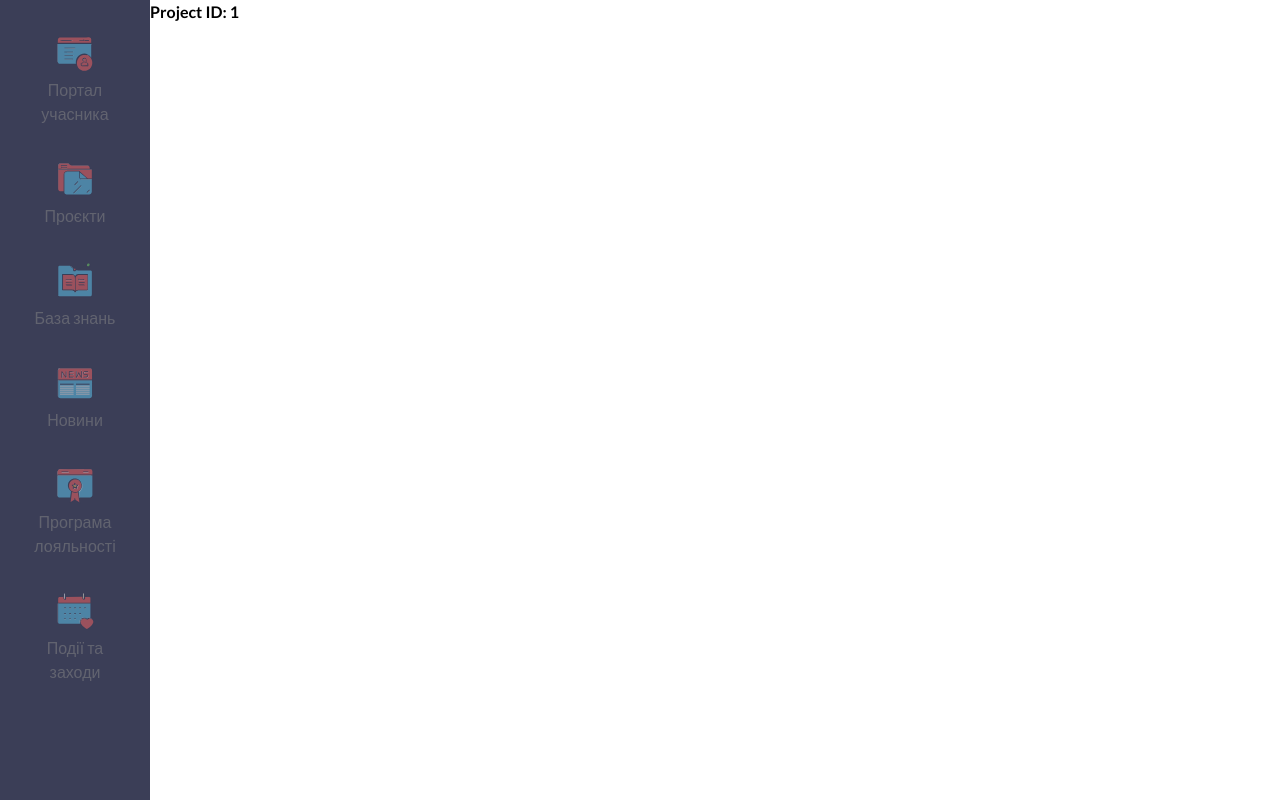
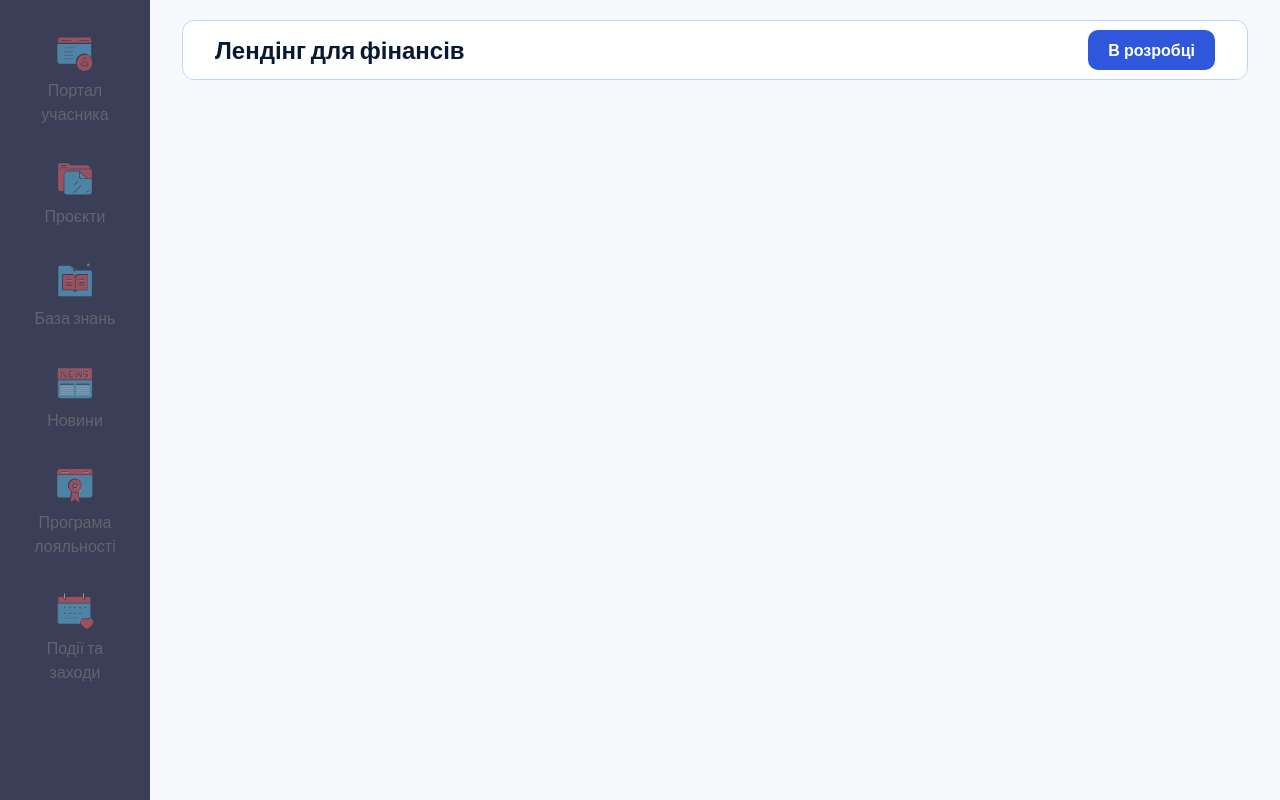
Before and after one commit to baza-trainee/baza-crm-frontend, a React (Vite) app: page /crm/projects/1 in a window 1280 px wide. Built offline with nearby package versions, Linux system fonts and the light colour scheme.

Commit message:
Add ProjectPage

```diff
--- a/src/pages/ProjectPage.tsx
+++ b/src/pages/ProjectPage.tsx
@@ -1,12 +1,31 @@
 import { useParams } from 'react-router-dom';
 
-const ProjectPage = () => {
+import { projects } from '../data';
+
+const ProjectPage: React.FC = () => {
   const { id } = useParams<{ id: string }>();
+  const project = projects.find((project) => project.id === Number(id));
+  const { label, title, tags, points, teamStart, projectStart } = project || {};
+  console.log(tags, points, teamStart, projectStart);
+  const borderColor =
+    label === 'Завершені'
+      ? '#14B541'
+      : label === 'В розробці'
+        ? '#2e57db'
+        : '#f16600';
 
   return (
-    <div>
-      <h1>Project ID: {id}</h1>
-    </div>
+    <main className="flex flex-col w-full min-h-screen gap-5 px-8 py-5 bg-light-blue-bg">
+      <div className="h-[60px] flex justify-between items-center font-bold text-text-black bg-white rounded-xl border-card-border border px-8">
+        <h1 className="text-2xl">{title}</h1>
+        <div
+          style={{ backgroundColor: borderColor }}
+          className="px-5 py-2 text-white rounded-[10px]"
+        >
+          {label}
+        </div>
+      </div>
+    </main>
   );
 };
 
```
